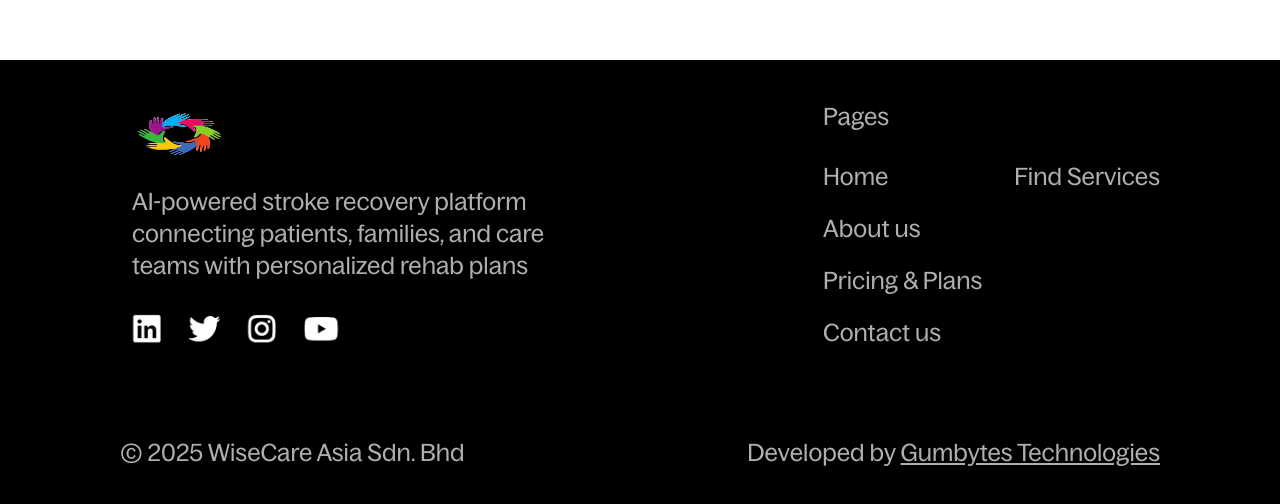
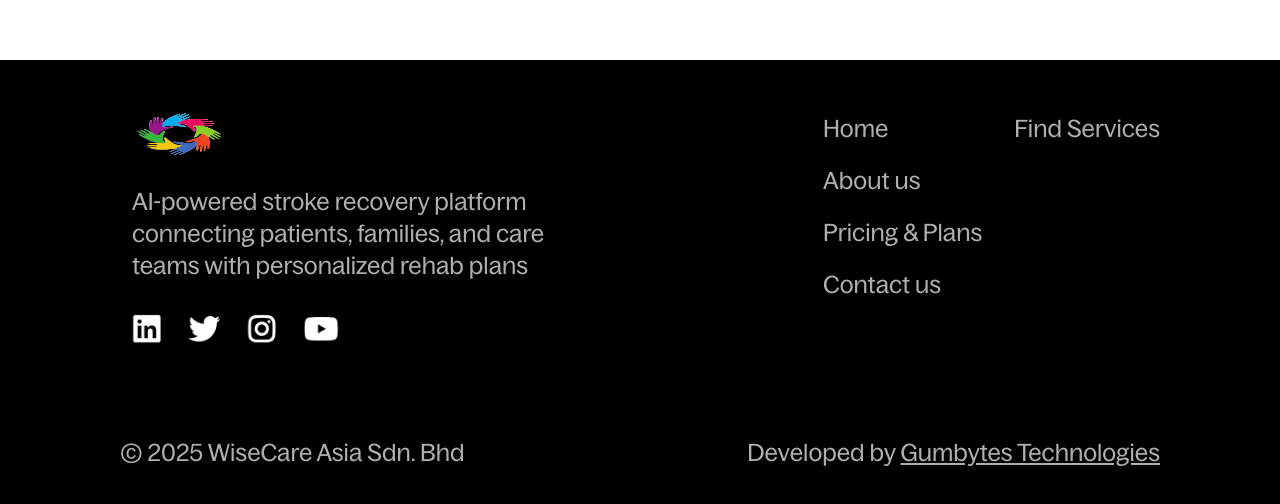
Before and after one commit to Harsh1032/joinService, a React (Vite) app in the folder frontend/: page /adminRejectApplication in a window 1280 px wide. Shown: the part 834-1338 px from the top of the page. Built offline with nearby package versions, Linux system fonts and the light colour scheme; no server answers.

Commit message:
Update Footer.jsx

```diff
--- a/frontend/src/components/Footer.jsx
+++ b/frontend/src/components/Footer.jsx
@@ -40,7 +40,6 @@
           </div>
 
           <div className="flex flex-col gap-y-4 p-5 max-lg:text-center">
-            <span className="text-2xl font-normal text-[#AFAFAF]">Pages</span>
             <div className="flex lg:flex-row flex-col lg:justify-between lg:mt-3 lg:gap-x-8">
               <div className="flex flex-col lg:gap-y-5 gap-y-2">
                 {/* HOME */}
```
